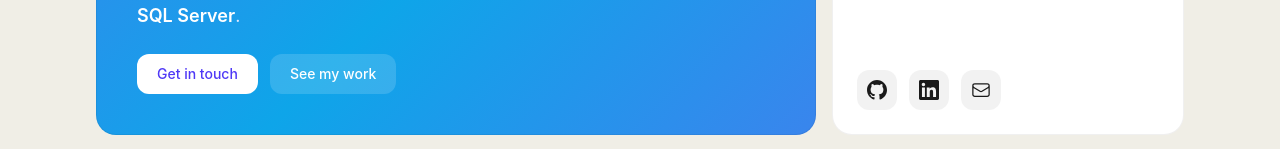
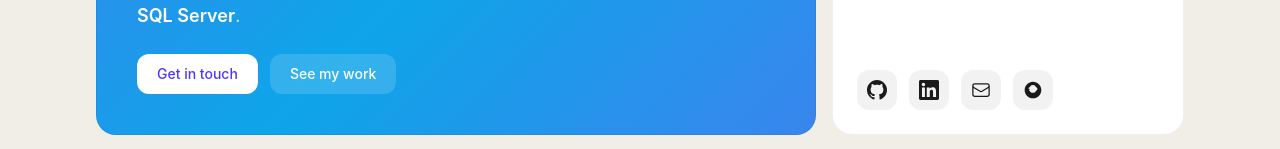
Before and after one commit to JeffreySardella/portfolio, a React (Vite) app in the folder client/: page / in a window 1280 px wide. Shown: the part 346-495 px from the top of the page. Built offline with nearby package versions, Linux system fonts and the light colour scheme; no server answers.

Commit message:
add Handshake profile link to hero and contact sections
Co-Authored-By: Claude Opus 4.6 <noreply@anthropic.com>

```diff
--- a/client/src/sections/ContactSection.tsx
+++ b/client/src/sections/ContactSection.tsx
@@ -66,6 +66,17 @@ function ContactSection() {
             >
               <svg className="h-5 w-5" fill="currentColor" viewBox="0 0 24 24">
                 <path d="M20.447 20.452h-3.554v-5.569c0-1.328-.027-3.037-1.852-3.037-1.853 0-2.136 1.445-2.136 2.939v5.667H9.351V9h3.414v1.561h.046c.477-.9 1.637-1.85 3.37-1.85 3.601 0 4.267 2.37 4.267 5.455v6.286zM5.337 7.433c-1.144 0-2.063-.926-2.063-2.065 0-1.138.92-2.063 2.063-2.063 1.14 0 2.064.925 2.064 2.063 0 1.139-.925 2.065-2.064 2.065zm1.782 13.019H3.555V9h3.564v11.452zM22.225 0H1.771C.792 0 0 .774 0 1.729v20.542C0 23.227.792 24 1.771 24h20.451C23.2 24 24 23.227 24 22.271V1.729C24 .774 23.2 0 22.222 0h.003z" />
+              </svg>
+            </a>
+            <a
+              href="https://csus.joinhandshake.com/profiles/jsardella"
+              target="_blank"
+              rel="noopener noreferrer"
+              className="w-10 h-10 rounded-xl bg-white/10 flex items-center justify-center hover:bg-white/20 transition-colors"
+              aria-label="Handshake"
+            >
+              <svg className="h-5 w-5" fill="currentColor" viewBox="0 0 24 24">
+                <path d="M8.364 11.074l-.88-.72a.61.61 0 0 0-.792.05L3.87 13.226a.61.61 0 0 0 0 .863l2.06 2.06a.61.61 0 0 0 .863 0l.983-.984a7.31 7.31 0 0 1-.475-.47l-.938-.938a.61.61 0 0 1 0-.863l1.822-1.822.18-.001zm7.272 1.852l.88.72a.61.61 0 0 0 .792-.05l2.822-2.822a.61.61 0 0 0 0-.863l-2.06-2.06a.61.61 0 0 0-.863 0l-.983.984c.17.148.328.305.475.47l.938.938a.61.61 0 0 1 0 .863l-1.822 1.822-.18-.002zM12 2C6.477 2 2 6.477 2 12s4.477 10 10 10 10-4.477 10-10S17.523 2 12 2zm4.823 10.03l-2.823 2.822a1.83 1.83 0 0 1-2.157.306 1.83 1.83 0 0 1-2.157-.306L6.864 12.03a1.83 1.83 0 0 1 .05-2.535l2.822-2.822a1.83 1.83 0 0 1 2.157-.306 1.83 1.83 0 0 1 2.157.306l2.822 2.822a1.83 1.83 0 0 1-.05 2.535z" />
               </svg>
             </a>
           </div>
--- a/client/src/sections/HeroSection.tsx
+++ b/client/src/sections/HeroSection.tsx
@@ -80,6 +80,17 @@ function HeroSection() {
             >
               <svg className="h-5 w-5" fill="none" viewBox="0 0 24 24" stroke="currentColor">
                 <path strokeLinecap="round" strokeLinejoin="round" strokeWidth={1.5} d="M21.75 6.75v10.5a2.25 2.25 0 0 1-2.25 2.25h-15a2.25 2.25 0 0 1-2.25-2.25V6.75m19.5 0A2.25 2.25 0 0 0 19.5 4.5h-15a2.25 2.25 0 0 0-2.25 2.25m19.5 0v.243a2.25 2.25 0 0 1-1.07 1.916l-7.5 4.615a2.25 2.25 0 0 1-2.36 0L3.32 8.91a2.25 2.25 0 0 1-1.07-1.916V6.75" />
+              </svg>
+            </a>
+            <a
+              href="https://csus.joinhandshake.com/profiles/jsardella"
+              target="_blank"
+              rel="noopener noreferrer"
+              className="w-10 h-10 rounded-xl bg-black/5 flex items-center justify-center hover:bg-black/10 transition-colors"
+              aria-label="Handshake"
+            >
+              <svg className="h-5 w-5" fill="currentColor" viewBox="0 0 24 24">
+                <path d="M8.364 11.074l-.88-.72a.61.61 0 0 0-.792.05L3.87 13.226a.61.61 0 0 0 0 .863l2.06 2.06a.61.61 0 0 0 .863 0l.983-.984a7.31 7.31 0 0 1-.475-.47l-.938-.938a.61.61 0 0 1 0-.863l1.822-1.822.18-.001zm7.272 1.852l.88.72a.61.61 0 0 0 .792-.05l2.822-2.822a.61.61 0 0 0 0-.863l-2.06-2.06a.61.61 0 0 0-.863 0l-.983.984c.17.148.328.305.475.47l.938.938a.61.61 0 0 1 0 .863l-1.822 1.822-.18-.002zM12 2C6.477 2 2 6.477 2 12s4.477 10 10 10 10-4.477 10-10S17.523 2 12 2zm4.823 10.03l-2.823 2.822a1.83 1.83 0 0 1-2.157.306 1.83 1.83 0 0 1-2.157-.306L6.864 12.03a1.83 1.83 0 0 1 .05-2.535l2.822-2.822a1.83 1.83 0 0 1 2.157-.306 1.83 1.83 0 0 1 2.157.306l2.822 2.822a1.83 1.83 0 0 1-.05 2.535z" />
               </svg>
             </a>
           </div>
```
